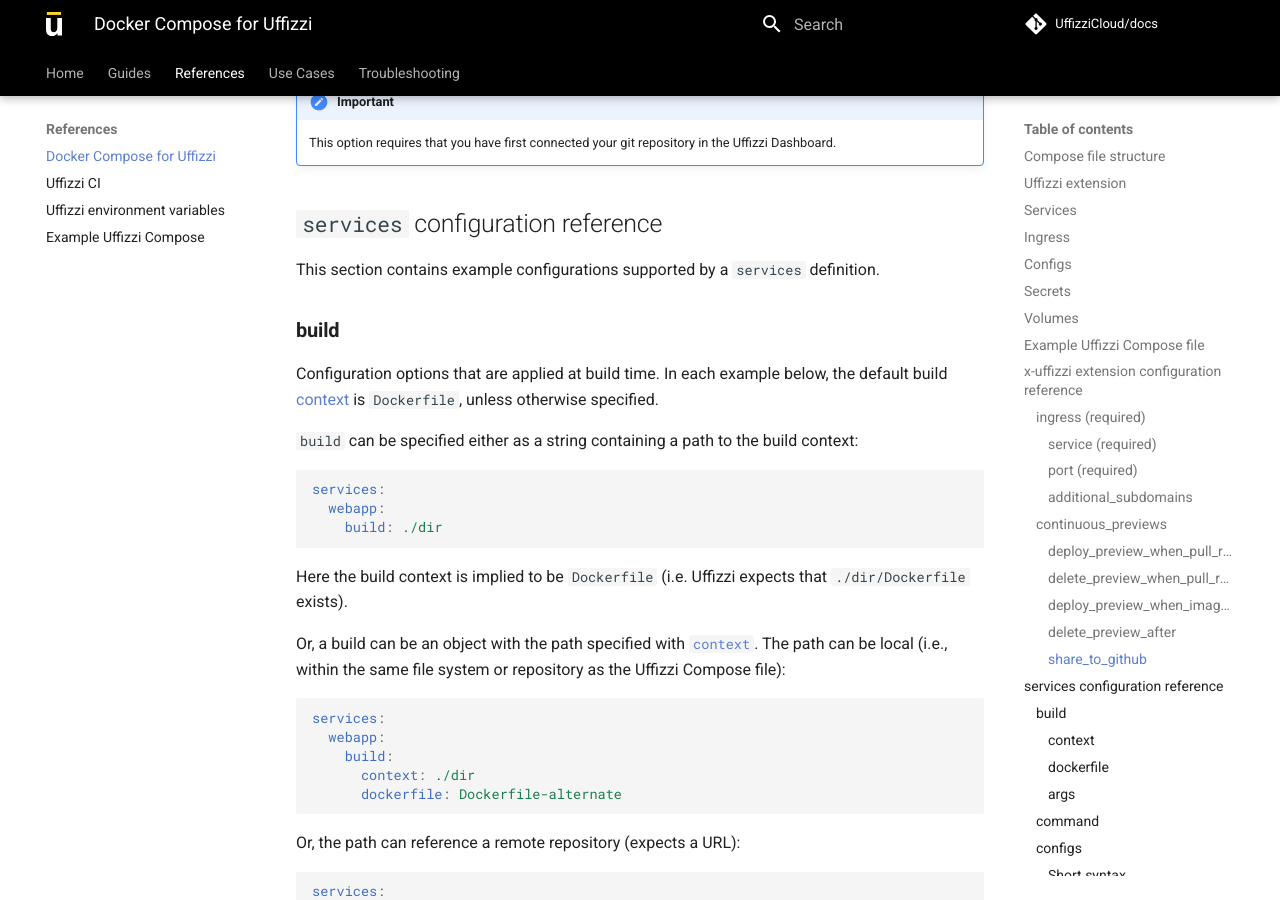
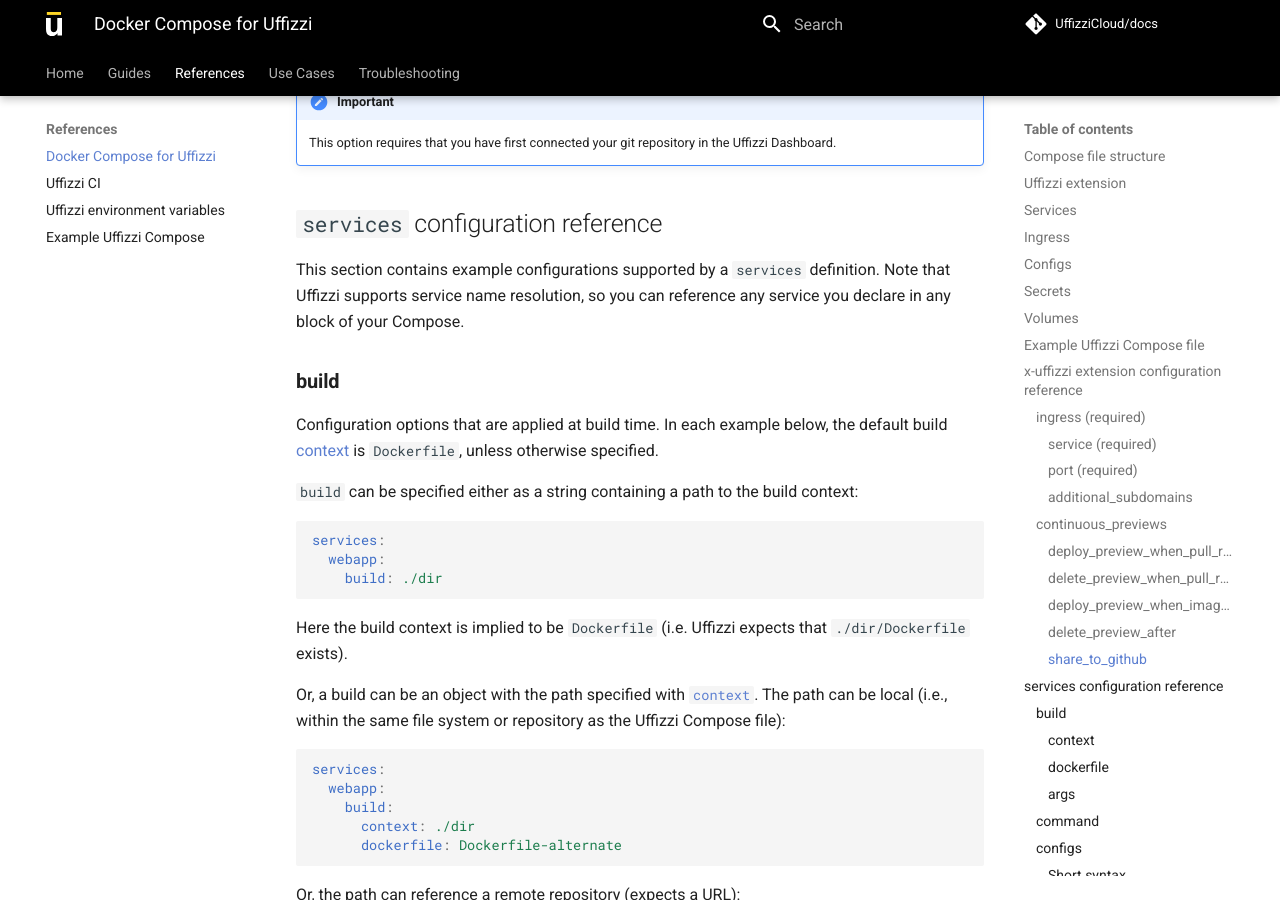
Before and after one commit to UffizziCloud/docs, an MkDocs documentation site: the page built from docs/references/compose-spec.md, in a window 1280 px wide and 900 px high, scrolled down 7913 px. Built offline with MkDocs 1.6.1 and Material for MkDocs 9.7.7, drawn with Linux system fonts in a browser that asks for light colours; comment, search, counter and statistics services are not loaded.

Commit message:
Update compose-spec.md

```diff
--- a/docs/references/compose-spec.md
+++ b/docs/references/compose-spec.md
@@ -290,7 +290,7 @@
     This option requires that you have first connected your git repository in the Uffizzi Dashboard.
 
 ## <a id="services-top-level-element"></a>`services` configuration reference
-This section contains example configurations supported by a `services` definition.
+This section contains example configurations supported by a `services` definition. Note that Uffizzi supports service name resolution, so you can reference any service you declare in any block of your Compose.
 
 ### **build**
 
```
